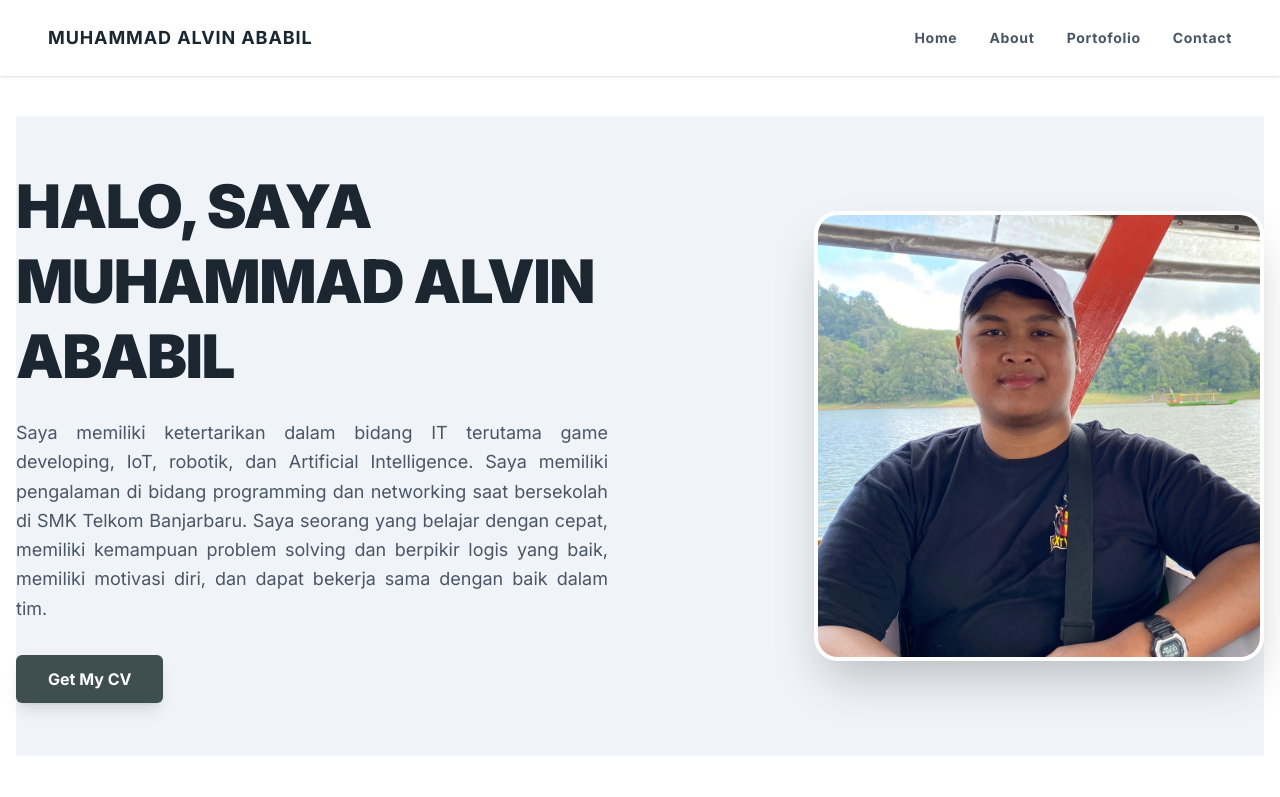
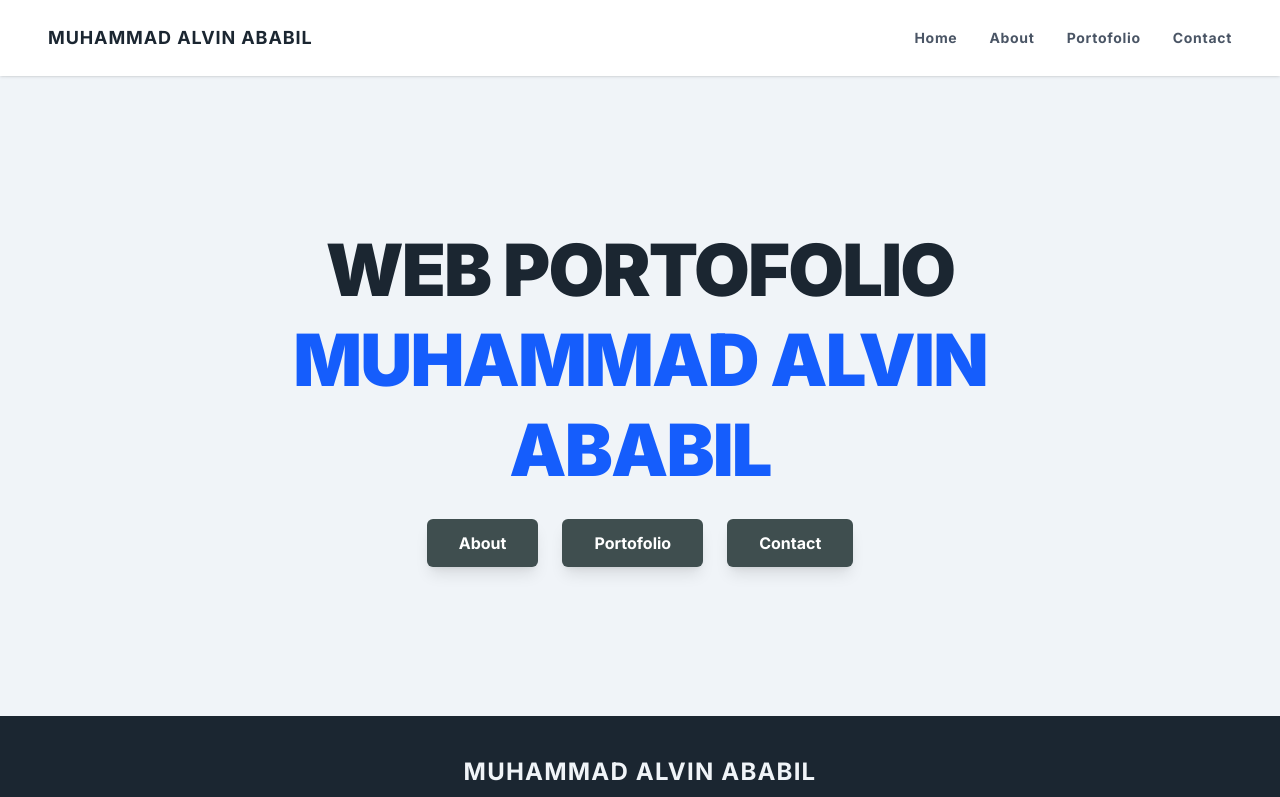
Before and after one commit to NeoRyumasil/WebPortofolio, a Next.js app: page / in a window 1280 px wide. Shown: the top 797 px of the page. Built offline with nearby package versions, Linux system fonts and the light colour scheme.

Commit message:
ADD : Home Page

```diff
--- a/src/app/about/page.tsx
+++ b/src/app/about/page.tsx
@@ -1,5 +1,80 @@
+import HeroSection from "@/components/HeroSection";
+import { experienceData, organizationData, educationData, achievementsData } from "@/data/content";
+
+
 export default function About() {
+
+  // Judul
+  const SectionTitle = ({ icon, title }: { icon: string; title: string }) => (
+    <h3 className="flex items-center text-2xl font-bold mb-5 mt-10 text-[#1B2631]">
+      <span className="mr-2">{icon}</span> {title}
+    </h3>
+  )
+
+  // Info Card
+  const InfoCard = ({children}: {children: React.ReactNode}) => (
+    <div className="bg-[#D9E4E0] p-4 rounded-lg mb-4 shadow-sm text-justify">
+      {children}
+    </div>
+  )
+
   return (
-    <h1>About Still Working On It</h1>
+      <div className="min-h-screen py-10 px-4">
+
+        {/* Hero Section */}
+        <HeroSection />
+
+        {/* Main Content */}
+        <main className="max-w-4xl mx-auto px-6 pb-20">
+
+          {/* Education Section */}
+          <SectionTitle icon="🎓" title="Pendidikan" />
+          <div className="space-y-4">
+            {educationData.map((edu, index) => (
+            <InfoCard key={index}>
+              <h4 className="font-bold text-lg text-[#1B2631]">{edu.title}</h4>
+              <p className="text-sm text-gray-700">{edu.institution}</p>
+              <p className="text-xs font-medium text-gray-600">{edu.year}</p>
+            </InfoCard>
+          ))}
+          </div>
+
+          {/* Experience Section */}
+          <SectionTitle icon="💼" title="Pengalaman" />
+          {experienceData.map((exp, index) => (
+            <InfoCard key={index}>
+              <div className="flex flex-col md:flex-row md:justify-between md:items-center mb-2">
+                <h4 className="font-bold text-lg text-[#1B2631] max-w-xl">{exp.role}, {exp.place}</h4>
+                <span className="text-xs font-medium text-gray-500 bg-gray-100 px-2 py-1 rounded">{exp.duration}</span>
+              </div>
+              <p className="text-gray-800">{exp.desc}</p>
+            </InfoCard>
+          ))}
+
+          {/* Organization Section */}
+          <SectionTitle icon="👥" title="Organisasi" />
+          {organizationData.map((org, index) => (
+            <InfoCard key={index}>
+              <div className="flex flex-col md:flex-row md:justify-between md:items-center mb-2">
+                <h4 className="font-bold text-lg text-[#1B2631] max-w-2xl">{org.role}, {org.organization}</h4>
+                <span className="text-xs font-medium text-gray-500 bg-gray-100 px-2 py-1 rounded">{org.duration}</span>
+              </div>
+              <p className="text-gray-700 leading-relaxed">{org.desc}</p>
+            </InfoCard>
+          ))}
+
+          {/* Achievements Section */}
+          <SectionTitle icon="🏆" title="Prestasi" />
+          <div className="bg-white p-6 rounded-lg shadow-sm border-l-4 border-[#1B2641]">
+            <ul className="list-disc ml-5 space-y-2">
+              {achievementsData.map((acv, index) => (
+                <li key={index} className="text-gray-800">
+                  {acv}
+                </li>
+              ))}
+            </ul>
+          </div>
+        </main>
+      </div>
     );
 }
--- a/src/app/contact/page.tsx
+++ b/src/app/contact/page.tsx
@@ -67,7 +67,6 @@ export default function Contact() {
                                 Media Sosial
                             </p>
 
-
                             <div className="flex flex-wrap justify-center items-center gap-6 md:gap-10 text-5xl space-x-5">
 
                                 {/* Linkedin */}
--- a/src/app/page.tsx
+++ b/src/app/page.tsx
@@ -1,88 +1,51 @@
-import HeroSection from "@/components/HeroSection";
-import GameCard from "@/components/GameCard";
-import { educationData, organizationData, gamePortfolioData, achievementsData, experienceData } from "@/data/content";
-
-// Judul
-const SectionTitle = ({ icon, title }: { icon: string; title: string }) => (
-  <h3 className="flex items-center text-2xl font-bold mb-5 mt-10 text-[#1B2631]">
-    <span className="mr-2">{icon}</span> {title}
-  </h3>
-)
-
-// Info Card
-const InfoCard = ({children}: {children: React.ReactNode}) => (
-  <div className="bg-[#D9E4E0] p-4 rounded-lg mb-4 shadow-sm text-justify">
-    {children}
-  </div>
-)
+import { profileData } from "@/data/content";
 
 // Home Page
 export default function Home() {
   return (
-    <div className="min-h-screen py-10 px-4">
+    <main>
+      <section className="bg-[#F0F4F8] w-full min-h-[80vh] flex items-center justify-center">
 
-        {/* Hero Section */}
-        <HeroSection />
+        {/* Main Container */}
+        <div className="max-w-7xl mx-auto w-full px-6 md:px-12 flex flex-col items-center justify-center text-center">
 
-        {/* Main Content */}
-        <main className="max-w-4xl mx-auto px-6 pb-20">
+            {/* Text Container */}
+            <div className="flex flex-col items-center justify-center max-w-4xl">
+              <h1 className="text-4xl md:text-5xl lg:text-7xl text-[#1B2631] font-black mb-6 uppercase tracking-tight leading-tight">
+                Web Portofolio <br/>
+                <span className="text-blue-600">
+                    {profileData.name}
+                </span>
+              </h1>
+            </div>
 
-          {/* Education Section */}
-          <SectionTitle icon="🎓" title="Pendidikan" />
-          <div className="space-y-4">
-            {educationData.map((edu, index) => (
-            <InfoCard key={index}>
-              <h4 className="font-bold text-lg text-[#1B2631]">{edu.title}</h4>
-              <p className="text-sm text-gray-700">{edu.institution}</p>
-              <p className="text-xs font-medium text-gray-600">{edu.year}</p>
-            </InfoCard>
-          ))}
-          </div>
+            {/* Buttons */}
+            <div className="flex flex-wrap justify-center gap-4 md:gap-6">
+              <a
+                href="/about"
+                className="bg-[#3F4E4F] text-white px-8 py-3 rounded-md font-bold hover:bg-[#1B2631] transition-all duration-300 shadow-lg transform hover:-translate-y-1 md:pb-3 lg:pb-3"
+              >
+                  About
+              </a>
 
-          {/* Experience Section */}
-          <SectionTitle icon="💼" title="Pengalaman" />
-          {experienceData.map((exp, index) => (
-            <InfoCard key={index}>
-              <div className="flex flex-col md:flex-row md:justify-between md:items-center mb-2">
-                <h4 className="font-bold text-lg text-[#1B2631] max-w-xl">{exp.role}, {exp.place}</h4>
-                <span className="text-xs font-medium text-gray-500 bg-gray-100 px-2 py-1 rounded">{exp.duration}</span>
-              </div>
-              <p className="text-gray-800">{exp.desc}</p>
-            </InfoCard>
-          ))}
+              <a
+                  href="/portofolio"
+                  className="bg-[#3F4E4F] text-white px-8 py-3 rounded-md font-bold hover:bg-[#1B2631] transition-all duration-300 shadow-lg transform hover:-translate-y-1 md:pb-3 lg:pb-3"
+              >
+                  Portofolio
+              </a>
 
-          {/* Organization Section */}
-          <SectionTitle icon="👥" title="Organisasi" />
-          {organizationData.map((org, index) => (
-            <InfoCard key={index}>
-              <div className="flex flex-col md:flex-row md:justify-between md:items-center mb-2">
-                <h4 className="font-bold text-lg text-[#1B2631] max-w-2xl">{org.role}, {org.organization}</h4>
-                <span className="text-xs font-medium text-gray-500 bg-gray-100 px-2 py-1 rounded">{org.duration}</span>
-              </div>
-              <p className="text-gray-700 leading-relaxed">{org.desc}</p>
-            </InfoCard>
-          ))}
+              <a
+                  href="/contact"
+                  className="bg-[#3F4E4F] text-white px-8 py-3 rounded-md font-bold hover:bg-[#1B2631] transition-all duration-300 shadow-lg transform hover:-translate-y-1 md:pb-3 lg:pb-3"
+              >
+                  Contact
+              </a>
+            </div>
 
-          {/* Game Portfolio Section */}
-          <SectionTitle icon="🎮" title="Portofolio Game" />
-          <div className="grid grid-cols-1 sm:grid-cols-2 md:grid-cols-2 lg:grid-cols-3 gap-8 justify-items-center">
-            {gamePortfolioData.map((game, index) => (
-              <GameCard key={index} {...game} />
-            ))}
-          </div>
 
-          {/* Achievements Section */}
-          <SectionTitle icon="🏆" title="Prestasi" />
-          <div className="bg-white p-6 rounded-lg shadow-sm border-l-4 border-[#1B2641]">
-            <ul className="list-disc ml-5 space-y-2">
-              {achievementsData.map((acv, index) => (
-                <li key={index} className="text-gray-800">
-                  {acv}
-                </li>
-              ))}
-            </ul>
-          </div>
-        </main>
-    </div>
+        </div>
+      </section>
+    </main>
   );
 }
--- /dev/null
+++ b/src/app/portofolio/page.tsx
@@ -0,0 +1,5 @@
+export default function portofolio(){
+    return (
+        <h1>Portofolio in progress</h1>
+    );
+}
--- a/src/components/HeroSection.tsx
+++ b/src/components/HeroSection.tsx
@@ -23,20 +23,13 @@ export default function HeroSection() {
                     <p className="text-base text-justify md:text-lg text-gray-600 leading-relaxed mb-8 max-w-3xl md:max-w-xl lg:max-w-2xl">
                         {profileData.desc}
                     </p>
-
-                    <button
-                        onClick={() => window.open(profileData.cvLink, "_blank")}
-                        className="bg-[#3F4E4F] text-white px-8 py-3 rounded-md font-bold hover:bg-[#1B2631] transition-all duration-300 shadow-lg transform hover:-translate-y-1 md:pb-3 lg:pb-3"
-                    >
-                        Get My CV
-                    </button>
                 </div>
 
                 {/* Image Container */}
                 <div className="flex-1 flex justify-center md:justify-end relative w-full">
 
                     {/* Profile Image */}
-                    <div className="relative w-[280px] h-[280px] md:w-[400px] md:h-[400px] lg:w-[450px] lg:h-[450px]">
+                    <div className="relative w-[280px] h-[280px] md:w-[400px] md:h-[400px] lg:w-[450px] lg:[450px]">
                         <Image
                             src={profileData.imageSrc}
                             alt="Profile Image"
--- a/src/data/content.ts
+++ b/src/data/content.ts
@@ -1,5 +1,3 @@
-import { Facebook } from "lucide-react";
-
 export const profileData = {
     name: "Muhammad Alvin Ababil",
     role: "Mahasiswa S-1 Informatika",
```
